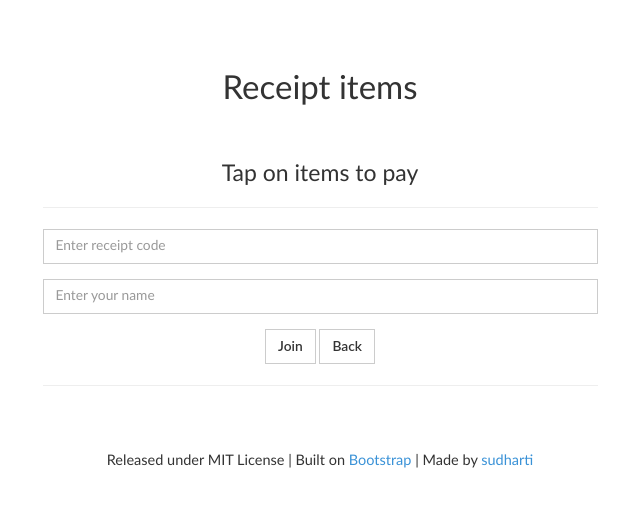
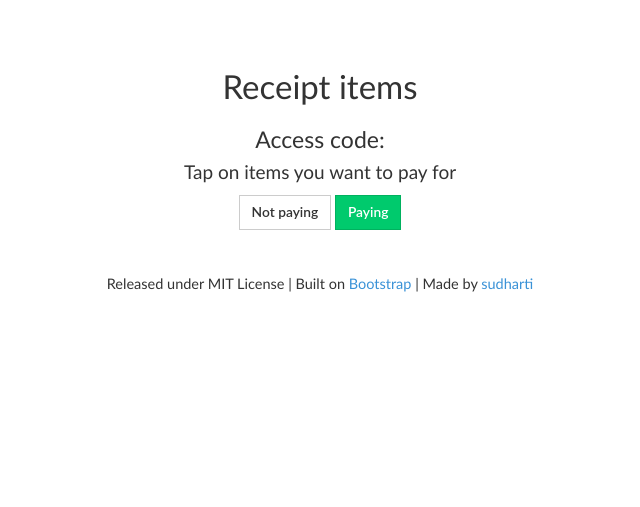
Before and after one commit to kiangkuang/WhoPay, a CodeIgniter app: the page made by application/views/receipt.php in a window 1280 px wide. Shown: the top 507 px of the page, without its empty margins (320-960 px from the left). Run offline with CodeIgniter, Linux system fonts and the light colour scheme; style sheets or scripts are compiled from the project's sources; some libraries are stand-ins or nearby versions; some web fonts are replaced.

Commit message:
added buttons for items

```diff
--- a/application/views/receipt.php
+++ b/application/views/receipt.php
@@ -17,20 +17,13 @@
 		<div class="row" style="margin-top: 50px;">
 			<div class="col-md-6 col-md-offset-3">
 				<div class="text-center">
-					<h1>Receipt items</h1><br>
-					<h3>Tap on items to pay</h3>
-					<hr>
-					<form method="post" action="/index.php/main/receipt">
-						<div class="form-group">
-							<input class="form-control" id="focusedInput" type="text" name="receiptCode" placeholder="Enter receipt code">
-						</div>
-						<div class="form-group">
-							<input class="form-control" id="focusedInput" type="text" name="name" placeholder="Enter your name">
-						</div>
-						<input type="submit" class="btn btn-default" value="Join">
-						<a href="/" class="btn btn-default">Back</a>
-					</form>
-					<hr>
+					<h1>Receipt items</h1>
+					<h3> Access code: </h3>
+					<h4>Tap on items you want to pay for</h4>
+					<a href="#" class="btn btn-default">Not paying</a>
+					<a href="#" class="btn btn-success">Paying</a>
+
+
 				</div>
 			</div>
 		</div>
```
